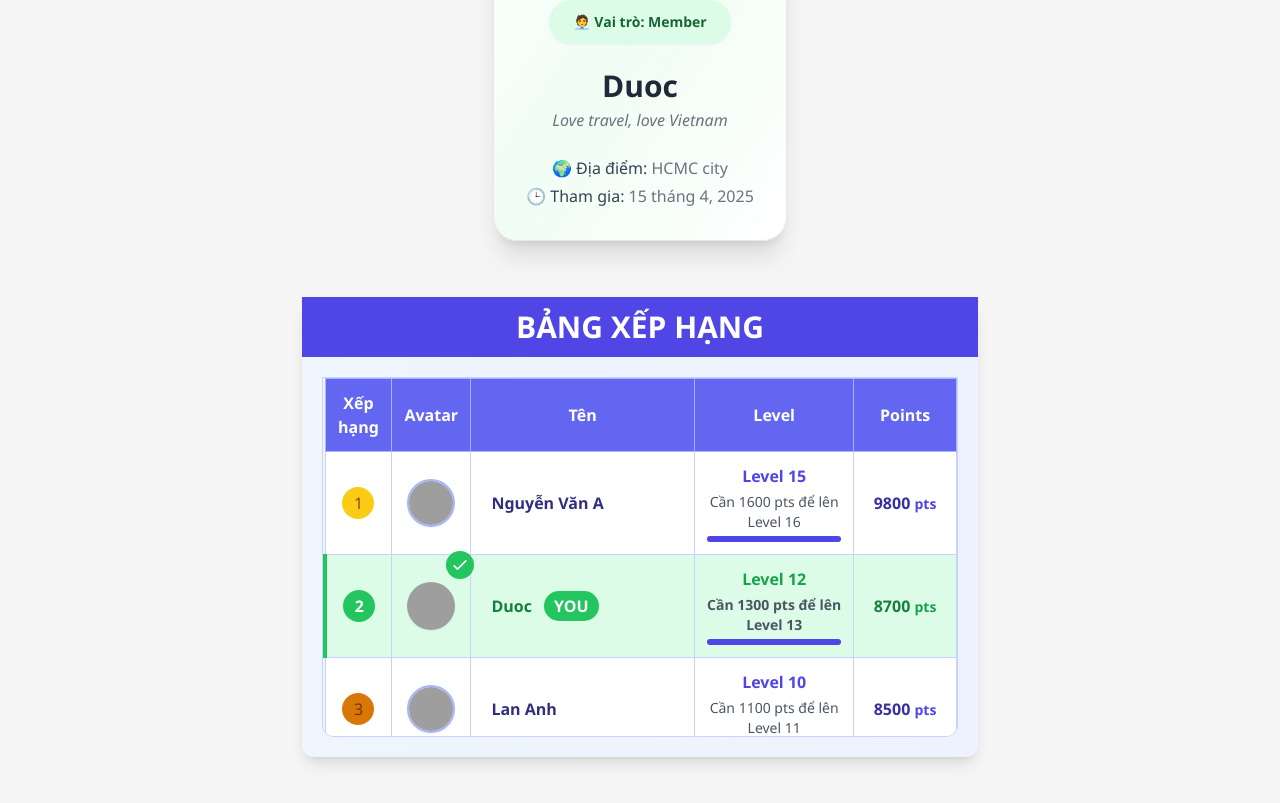
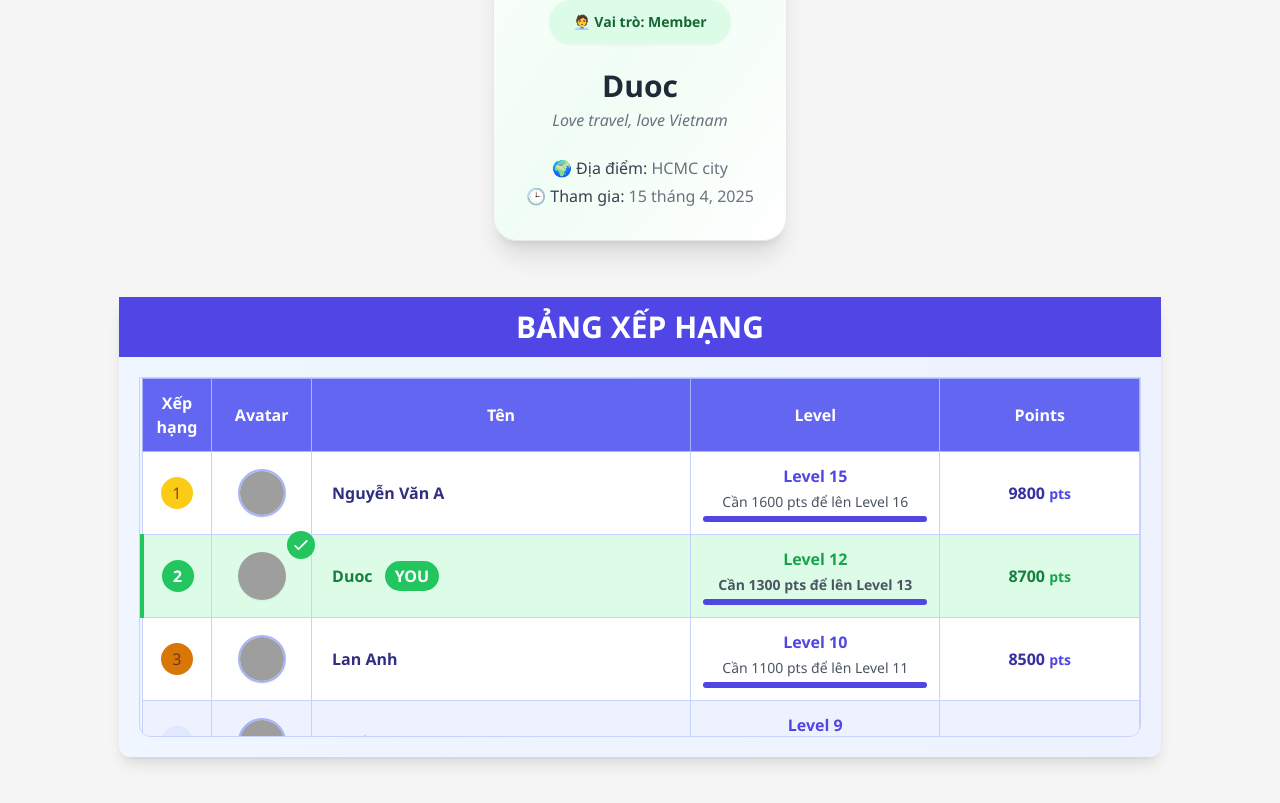
Before and after one commit to dawng117/FE-Vietnam-Is-Awesome, a Vue app: page /about in a window 1280 px wide. Shown: the part 381-1184 px from the top of the page. Built offline with nearby package versions, Linux system fonts and the light colour scheme; grey boxes are pictures that could not be loaded.

Commit message:
ranking board

```diff
--- a/src/components/About/RankingBoard.vue
+++ b/src/components/About/RankingBoard.vue
@@ -4,16 +4,16 @@
     <div class="my-6 w-full bg-gradient-to-r from-blue-50 to-indigo-50 rounded-xl shadow-lg">
       <h2 class="text-xl sm:text-2xl lg:text-3xl font-bold text-center py-3 bg-indigo-600 text-white">BẢNG XẾP HẠNG</h2>
 
-      <div class="p-3 sm:p-4 lg:p-5 overflow-x-hidden">
+      <div class="p-3 sm:p-4 lg:p-5 overflow-x-auto">
         <div class="max-h-[360px] overflow-y-auto rounded-b-xl border border-indigo-200">
-          <table class="min-w-full border-collapse border border-indigo-200 text-center">
+          <table class="min-w-[1000px] w-full border-collapse border border-indigo-200 text-center">
             <thead class="sticky top-0 bg-indigo-500 text-white z-10">
               <tr>
-                <th class="border border-indigo-300 p-2 sm:p-3 w-auto sm:w-[6%] text-sm sm:text-base">Xếp hạng</th>
-                <th class="border border-indigo-300 p-2 sm:p-3 w-auto sm:w-[8%] text-sm sm:text-base">Avatar</th>
-                <th class="border border-indigo-300 p-2 sm:p-3 w-auto sm:w-[35%] text-sm sm:text-base">Tên</th>
+                <th class="border border-indigo-300 p-2 sm:p-3 w-auto sm:w-[7%] text-sm sm:text-base">Xếp hạng</th>
+                <th class="border border-indigo-300 p-2 sm:p-3 w-auto sm:w-[10%] text-sm sm:text-base">Avatar</th>
+                <th class="border border-indigo-300 p-2 sm:p-3 w-auto sm:w-[38%] text-sm sm:text-base">Tên</th>
                 <th class="border border-indigo-300 p-2 sm:p-3 w-auto sm:w-[25%] text-sm sm:text-base">Level</th>
-                <th class="border border-indigo-300 p-2 sm:p-3 w-auto sm:w-[16%] text-sm sm:text-base">Points</th>
+                <th class="border border-indigo-300 p-2 sm:p-3 w-auto sm:w-[25%] text-sm sm:text-base">Points</th>
               </tr>
             </thead>
             <tbody>
@@ -139,20 +139,13 @@ const sortedRankingData = computed(() =>
   [...rankingData.value].sort((a, b) => b.points - a.points)
 );
 
-// Giữ nguyên tất cả user, không loại currentUser ra
 const currentUser = computed(() => {
-  // Ví dụ user thứ 2
   return sortedRankingData.value.length > 1 ? sortedRankingData.value[1] : null;
 });
 
 const calculateNextLevelPoints = (currentLevel) => {
   return (currentLevel + 1) * 100;
 };
-
-// const calculatePointsToNextLevel = (level, points) => {
-//   const nextLevelThreshold = calculateNextLevelPoints(level);
-//   return nextLevelThreshold - points;
-// };
 
 const calculateLevelProgress = (currentPoints, currentLevel) => {
   const nextLevelPoints = calculateNextLevelPoints(currentLevel);
```
